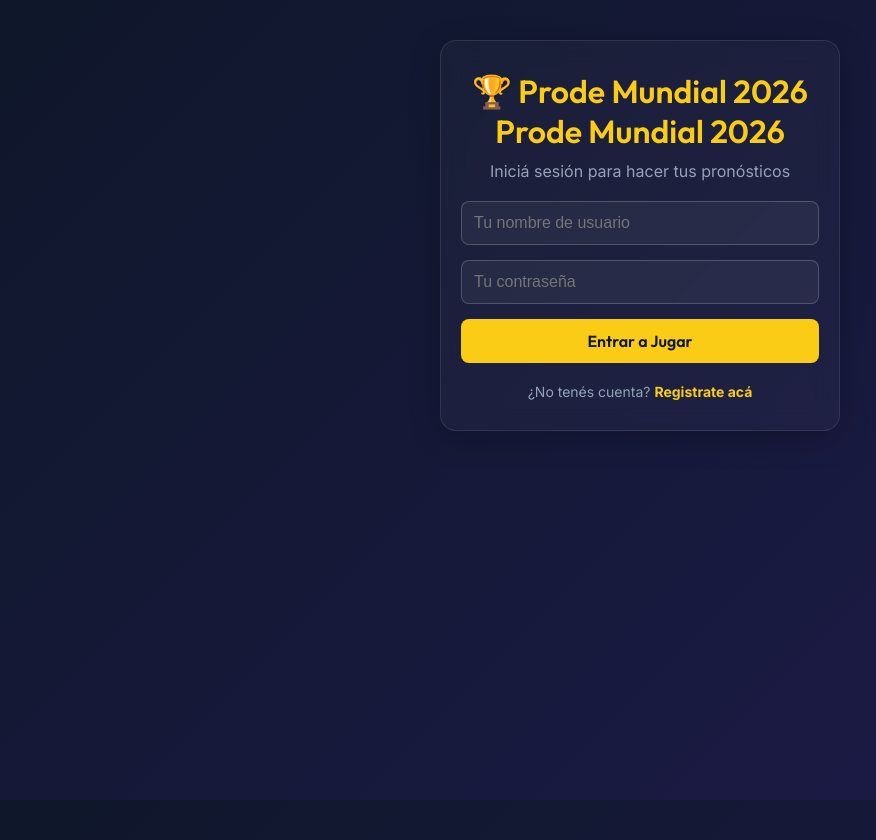
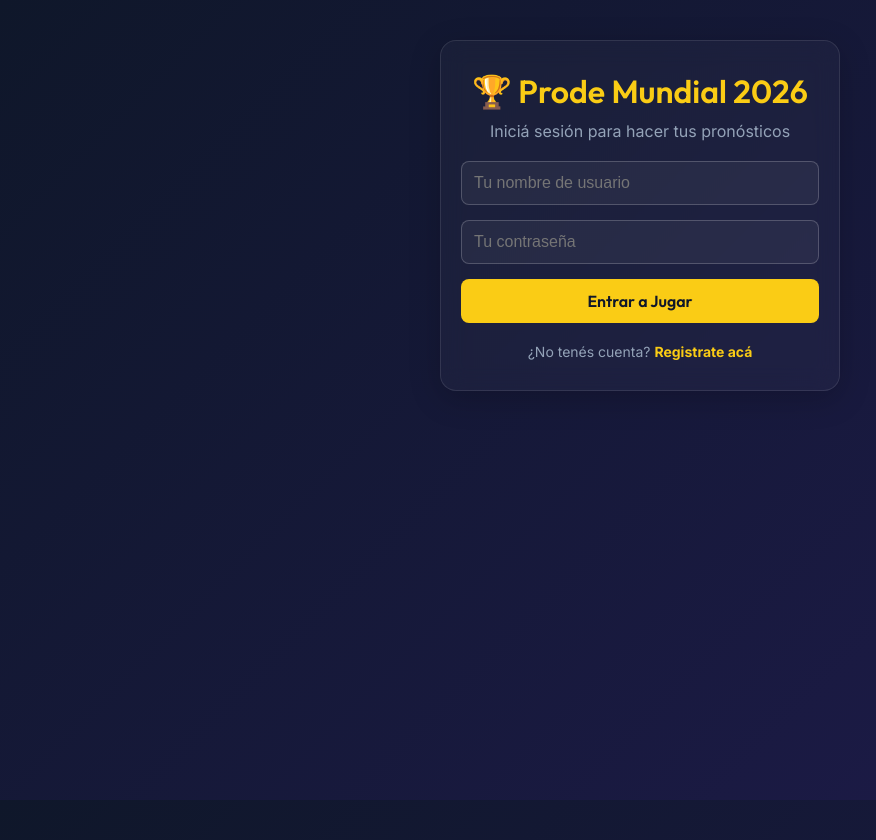
Before and after one commit to eclaucich-sinc/prode-mundial, a React (Vite) app in the folder frontend/: page /login in a window 1280 px wide. Shown: the whole page, without its empty margins (0-876 px from the left). Built offline with nearby package versions, Linux system fonts and the light colour scheme.

Commit message:
Mas figus

```diff
--- a/frontend/src/pages/Dashboard.jsx
+++ b/frontend/src/pages/Dashboard.jsx
@@ -1012,7 +1012,7 @@ export default function Dashboard() {
               gap: '15px',
               marginTop: '20px'
             }}>
-              {Array.from({ length: 6 }, (_, i) => i + 1).map(num => {
+              {Array.from({ length: 20 }, (_, i) => i + 1).map(num => {
                 const laTengo = (albumInfo.figuritas || []).includes(num);
                 const infoCatalogo = albumInfo.catalogo?.find(f => f.numero === num);
                 const isFlipped = flippedStickers[num];
--- a/frontend/src/pages/Login.jsx
+++ b/frontend/src/pages/Login.jsx
@@ -58,7 +58,7 @@ export default function Login() {
         <img src={logoSinc} alt="Logo Sinc" style={{ maxWidth: '300px', marginBottom: '15px' }} />
       )}
       <h1 style={{ color: 'var(--primary-color)', fontSize: '2rem', marginBottom: '10px' }}>
-        🏆 Prode Mundial 2026 {clientName !== 'Q21' && <><br /> {clientName}</>}
+        🏆 Prode Mundial 2026
       </h1>
       <p style={{ color: 'var(--text-muted)' }}>Iniciá sesión para hacer tus pronósticos</p>
 
```
Also changed, not shown: 1 other file (tests, documents, lock files or other folders).
